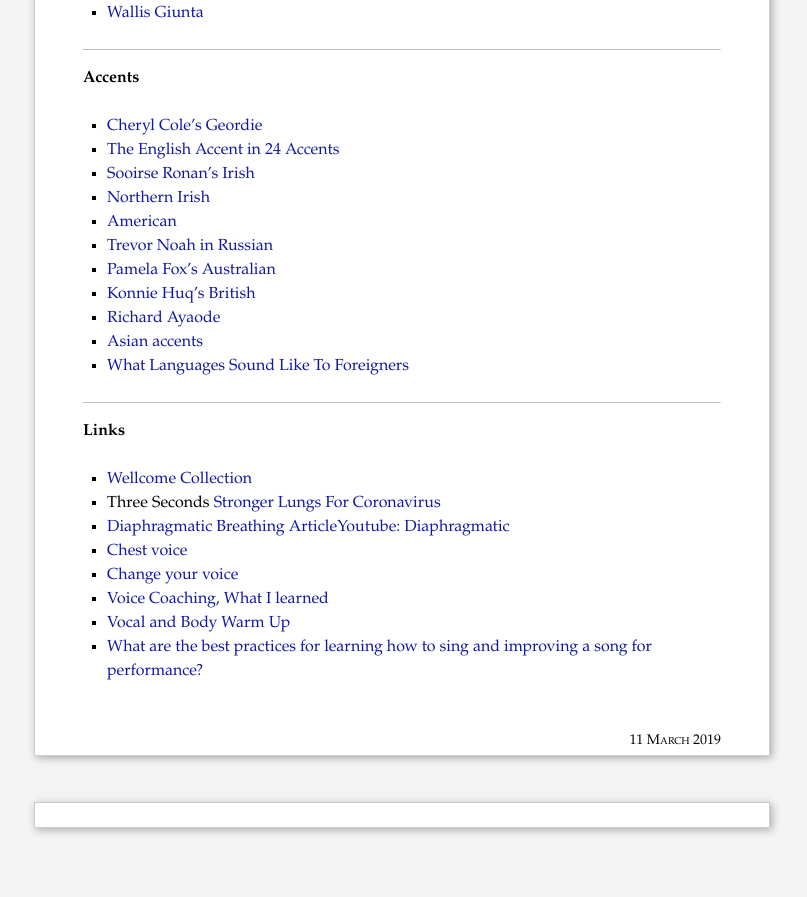
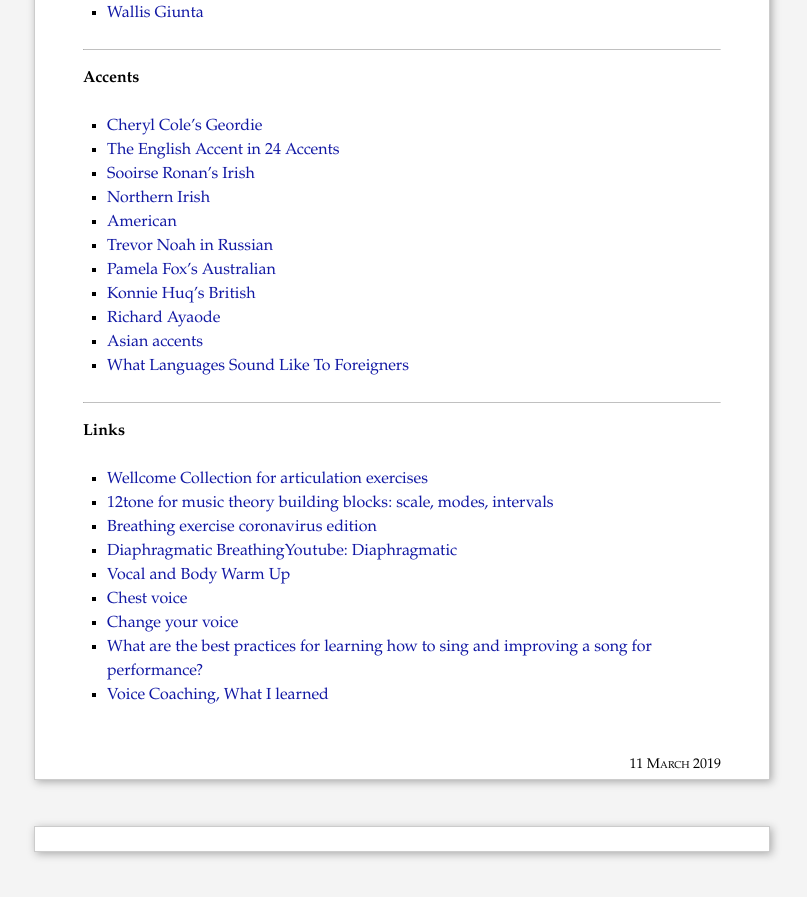
Before and after one commit to piyushahuja/piyushahuja.github.io, a Jekyll site: the page built from _posts/guides/2019-03-11-voice.md, in a window 1280 px wide and 900 px high, scrolled down 2495 px. Shown: the top 897 px of the window, without its empty margins (238-1045 px from the left). Built offline with Jekyll 4.4.1, drawn with Linux system fonts in a browser that asks for light colours; comment, search, counter and statistics services are not loaded; before the commit the page ends 3371 px from its top, so only the background shows below that.

Commit message:
auto deployed

```diff
--- a/_posts/guides/2019-03-11-voice.md
+++ b/_posts/guides/2019-03-11-voice.md
@@ -89,11 +89,12 @@
 
 **Links**
 
-- [Wellcome Collection](https://www.youtube.com/watch?v=_VYaEma4G5s&list=UUQHcvhpkH0z5lFd2LbKzIBQ&index=38)
-- Three Seconds [Stronger Lungs For Coronavirus](https://www.youtube.com/watch?v=HwLzAdriec0&feature=youtu.be&fbclid=IwAR1mwJz5IgIaByj8kg54CQ38sxBB0N44ca1x1rfyVOlaMZA5Hyr_2-KLjPo)
-- [Diaphragmatic Breathing Article](https://my.clevelandclinic.org/health/articles/9445-diaphragmatic-breathing)[Youtube: Diaphragmatic](https://www.youtube.com/watch?v=hmi6sNG9ttM)
+- [Wellcome Collection for articulation exercises](https://www.youtube.com/watch?v=_VYaEma4G5s&list=UUQHcvhpkH0z5lFd2LbKzIBQ&index=38)
+- [12tone for music theory building blocks: scale, modes, intervals](https://www.youtube.com/watch?v=QGFvTlA1l8k)
+- [Breathing exercise coronavirus edition](https://www.youtube.com/watch?v=HwLzAdriec0&feature=youtu.be&fbclid=IwAR1mwJz5IgIaByj8kg54CQ38sxBB0N44ca1x1rfyVOlaMZA5Hyr_2-KLjPo)
+- [Diaphragmatic Breathing](https://my.clevelandclinic.org/health/articles/9445-diaphragmatic-breathing)[Youtube: Diaphragmatic](https://www.youtube.com/watch?v=hmi6sNG9ttM)
+- [Vocal and Body Warm Up](https://www.youtube.com/watch?v=auqxLQiT_iE&list=PL6BB9C7AAE6470D53&index=15)
 - [Chest voice](https://www.nicknotas.com/blog/how-to-develop-a-confident-attractive-voice/)
 - [Change your voice](http://www.wikihow.com/Change-Your-Voice)
+- [What are the best practices for learning how to sing and improving a song for performance?](https://www.quora.com/What-are-the-best-practices-for-learning-how-to-sing-and-improving-a-song-for-performance-In-what-ways-do-different-styles-of-singing-require-different-styles-of-studying-What-concepts-do-beginners-need-to-know)
 - [Voice Coaching, What I learned](http://blog.pamelafox.org/2015/10/voice-coaching-what-i-learned.html)
-- [Vocal and Body Warm Up](https://www.youtube.com/watch?v=auqxLQiT_iE&list=PL6BB9C7AAE6470D53&index=15)
-- [What are the best practices for learning how to sing and improving a song for performance?](https://www.quora.com/What-are-the-best-practices-for-learning-how-to-sing-and-improving-a-song-for-performance-In-what-ways-do-different-styles-of-singing-require-different-styles-of-studying-What-concepts-do-beginners-need-to-know)
```
